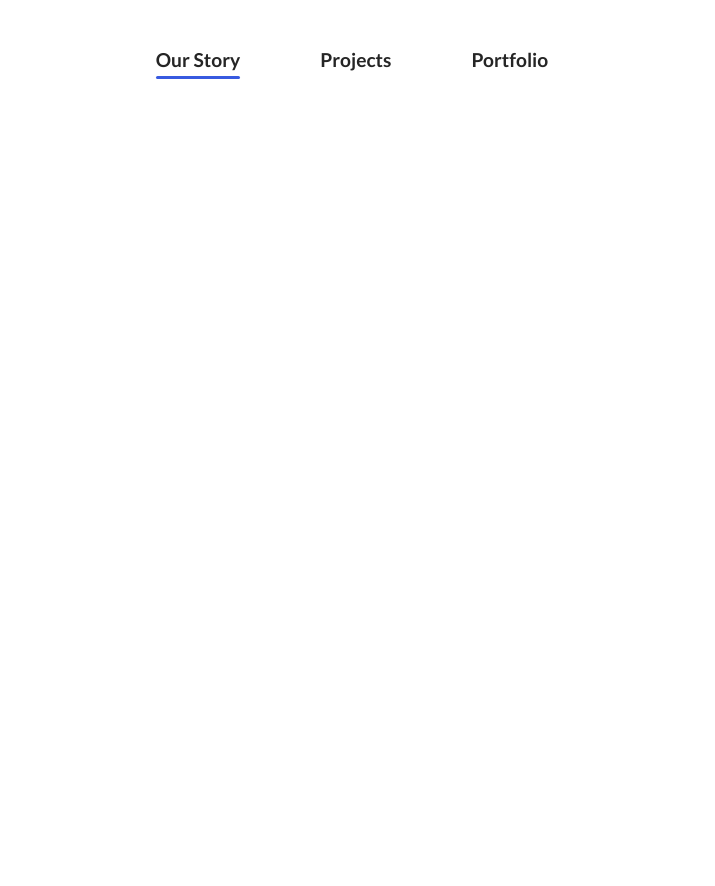
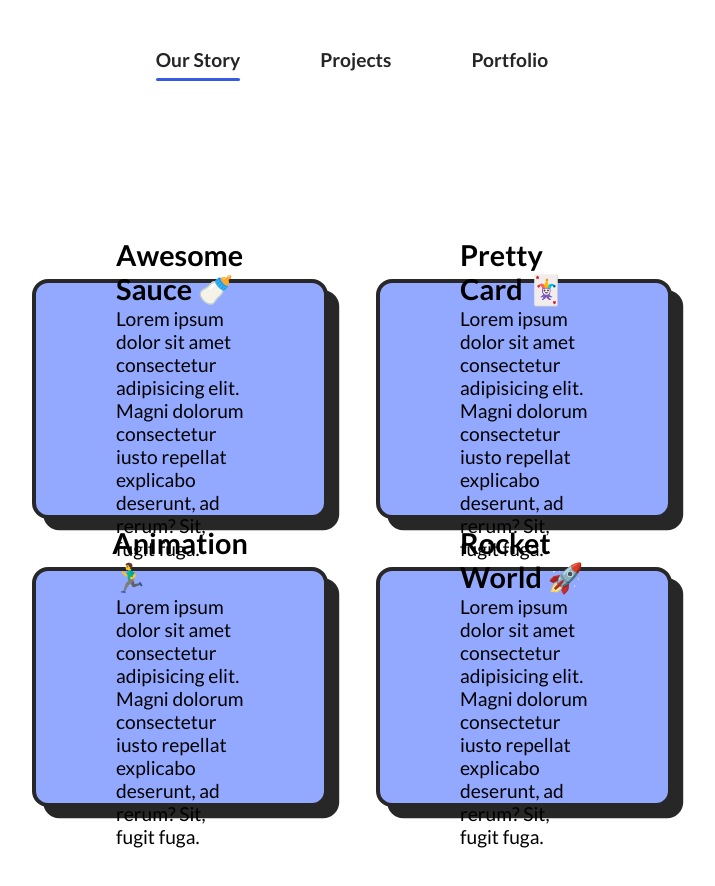
Before and after one commit to paulthomas2107/JSAnimationsWithEd, a plain HTML site: page index.html in a window 1280 px wide. Shown: the whole page, without its empty margins (288-1003 px from the left). Before the commit the page ends 800 px from the top, so only its background shows below. Drawn offline with nearby package versions, Linux system fonts and the light colour scheme.

Commit message:
More....

```diff
--- a/app.js
+++ b/app.js
@@ -13,5 +13,10 @@ links.forEach((link) => {
     // Move the line
     const state = Flip.getState(activeNav)
     link.appendChild(activeNav)
+    Flip.from(state, {
+      duration: 1.25,
+      absolute: true,
+      ease: 'elastic.out(1, 0.5)'
+    })
   });
 });
--- a/index.html
+++ b/index.html
@@ -26,6 +26,27 @@
         </div>
       </ul>
     </nav>
+
+
+    <section>
+      <div class="card">
+        <h1>Awesome Sauce 🍼</h1>
+        <p>Lorem ipsum dolor sit amet consectetur adipisicing elit. Magni dolorum consectetur iusto repellat explicabo deserunt, ad rerum? Sit, fugit fuga.</p>
+      </div>
+      <div class="card">
+        <h1>Pretty Card 🃏</h1>
+        <p>Lorem ipsum dolor sit amet consectetur adipisicing elit. Magni dolorum consectetur iusto repellat explicabo deserunt, ad rerum? Sit, fugit fuga.</p>
+      </div>
+      <div class="card">
+        <h1>Animation 🏃‍♂️</h1>
+        <p>Lorem ipsum dolor sit amet consectetur adipisicing elit. Magni dolorum consectetur iusto repellat explicabo deserunt, ad rerum? Sit, fugit fuga.</p>
+      </div>
+      <div class="card">
+        <h1>Rocket World 🚀</h1>
+        <p>Lorem ipsum dolor sit amet consectetur adipisicing elit. Magni dolorum consectetur iusto repellat explicabo deserunt, ad rerum? Sit, fugit fuga.</p>
+      </div>
+    </section>
+
     <script
       src="https://cdnjs.cloudflare.com/ajax/libs/gsap/3.11.3/gsap.min.js"
       integrity="sha512-gmwBmiTVER57N3jYS3LinA9eb8aHrJua5iQD7yqYCKa5x6Jjc7VDVaEA0je0Lu0bP9j7tEjV3+1qUm6loO99Kw=="
--- a/styles.css
+++ b/styles.css
@@ -36,7 +36,31 @@ nav {
   background: #385ae0;
   border-radius: 1rem;
   position: absolute;
+  bottom: -10px;
+  width: 100%;
   left: 0;
-  bottom: -8px;
-  width: 100%;
 }
+
+
+section {
+  display: grid;
+  grid-template-columns: repeat(6,1fr);
+  grid-gap: 3rem;
+  margin: 10rem 20rem;
+}
+
+.card {
+  height: 15rem;
+  border-radius: 1rem;
+  cursor: pointer;
+  display: flex;
+  flex-direction: column;
+  justify-content: center;
+  align-items: center;
+  background: #93a9ff;
+  grid-column: span 3;
+  font-size: 1.2rem;
+  padding: 5rem;
+  box-shadow: 0.7rem 0.7rem 0rem rgb(39, 39, 39);
+  border: 4px solid rgb(39, 39, 39);
+}
```
